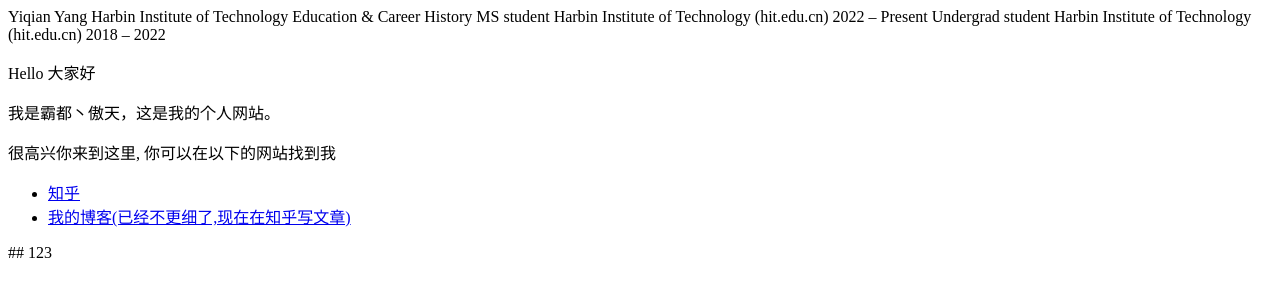
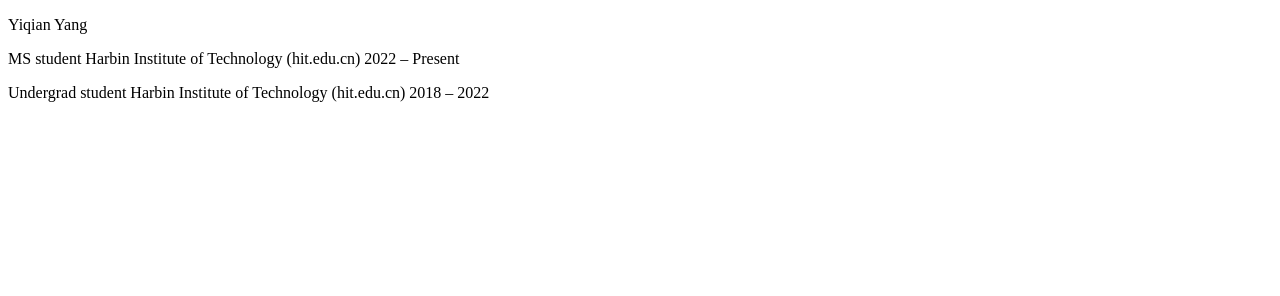
Before and after one commit to qyyyyq/qyyyyq.github.io, a plain HTML site: page index.html in a window 1280 px wide. Drawn offline with Linux system fonts and the light colour scheme.

Commit message:
Update index.html

```diff
--- a/index.html
+++ b/index.html
@@ -1,15 +1,11 @@
-Yiqian Yang
-Harbin Institute of Technology
-Education & Career History
-MS student	Harbin Institute of Technology (hit.edu.cn)	2022 – Present
-Undergrad student	Harbin Institute of Technology (hit.edu.cn)	2018 – 2022
 
-<p>Hello 大家好</p>
-<p>我是霸都丶傲天，这是我的个人网站。 </p>
-<p>很高兴你来到这里, 你可以在以下的网站找到我</p>
+<!DOCTYPE html>
+<html>
+<body>
 
-<ul>
-  <li> <a href="https://www.zhihu.com/people/AJLoveChina">知乎</a> </li>
-  <li> <a href="http://hejie.nigeerhuo.com">我的博客(已经不更细了,现在在知乎写文章)</a> </li>
-</ul>
-## 123
+<p>Yiqian Yang</p>
+<p>MS student	Harbin Institute of Technology (hit.edu.cn)	2022 – Present</p>
+<p>Undergrad student	Harbin Institute of Technology (hit.edu.cn)	2018 – 2022</p>
+
+</body>
+</html>
```
